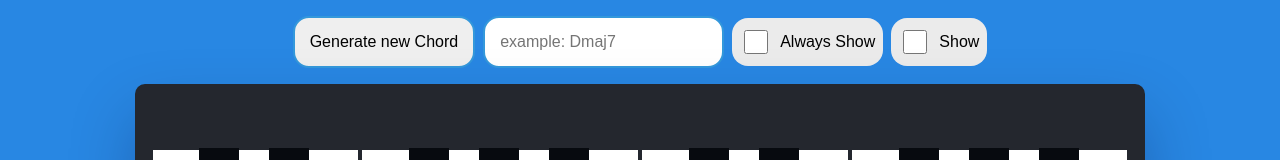
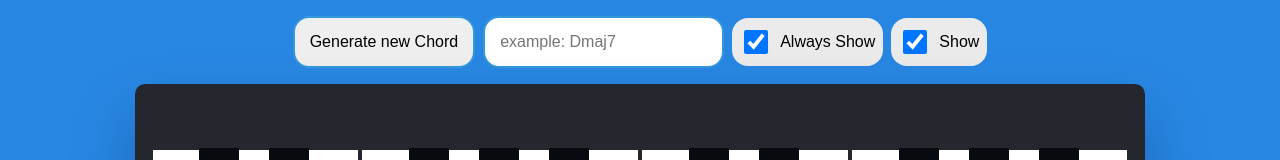
Before and after one commit to aanddrew/pianoapp, a plain HTML site: page index.html in a window 1280 px wide. Shown: the top 160 px of the page. Drawn offline with Linux system fonts and the light colour scheme.

Commit message:
Always check show boxes

```diff
--- a/index.html
+++ b/index.html
@@ -17,11 +17,11 @@
             <div><input id="new-chord-button" type="button" class="rounded-input" value="Generate new Chord"/></div>
             <div><input id="chord-textbox" type="text" class="rounded-input" placeholder="example: Dmaj7"/></div>
             <div class="checkbox-container">
-                <input id="always-show-checkbox" type="checkbox" class="rounded-input">
+                <input id="always-show-checkbox" type="checkbox" class="rounded-input" checked>
                 <label for="show-checkbox" class="checkbox-side-text">Always Show</label>
             </div>
             <div class="checkbox-container">
-                <input id="show-checkbox" type="checkbox" class="rounded-input">
+                <input id="show-checkbox" type="checkbox" class="rounded-input" checked>
                 <label for="show-checkbox" class="checkbox-side-text">Show</label>
             </div>
         </div>
```
